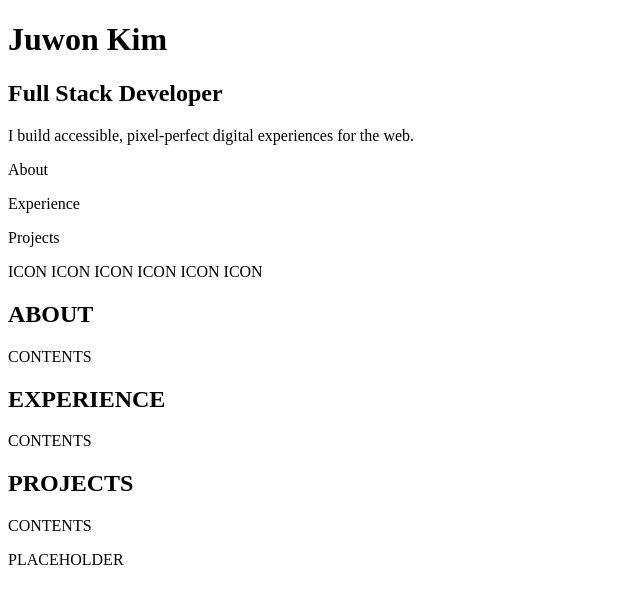
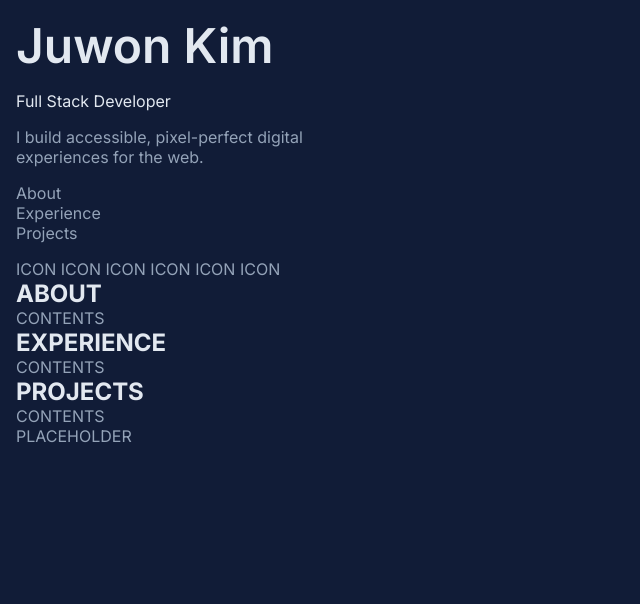
Before and after one commit to wonswe/project-portfolio, a plain HTML site: page index.html in a window 1280 px wide. Shown: the whole page, without its empty margins (0-640 px from the left). Drawn offline with Linux system fonts and the light colour scheme.

Commit message:
add main font and colors

```diff
--- a/index.html
+++ b/index.html
@@ -11,9 +11,12 @@
     <title>Juwon's Portfolio</title>
 </head>
 <body>
+    <div class="underlay"></div>
     <header>
-        <h1>Juwon Kim</h1>
-        <h2>Full Stack Developer</h2>
+        <a href="/">
+            <h1>Juwon Kim</h1>
+        </a>
+        <h4>Full Stack Developer</h4>
         <p>I build accessible, pixel-perfect digital experiences for the web.</p>
 
         <nav>
@@ -39,7 +42,7 @@
     <main>
         <section>
             <div>
-                <h2>ABOUT</h2>
+                <h2 class="lightText">ABOUT</h2>
             </div>
             <div>
                 CONTENTS
@@ -47,7 +50,7 @@
         </section>
         <section>
             <div>
-                <h2>EXPERIENCE</h2>
+                <h2 class="lightText">EXPERIENCE</h2>
             </div>
             <div>
                 CONTENTS
@@ -55,7 +58,7 @@
         </section>
         <section>
             <div>
-                <h2>PROJECTS</h2>
+                <h2 class="lightText">PROJECTS</h2>
             </div>
             <div>
                 CONTENTS
--- a/styles.css
+++ b/styles.css
@@ -0,0 +1,60 @@
+:root {
+    --color-accent: #5eead4;
+    --color-highlight: #e2e8f0;
+}
+
+* {
+    box-sizing: border-box;
+    margin: 0;
+    padding: 0;
+    font-family: 'Inter', sans-serif;
+}
+
+body {
+    background: #0f1728;
+    color: #94a3b8;
+    padding: 1rem;
+}
+
+.underlay {
+    position: fixed;
+    background: #172554;
+    inset: 0;
+    opacity: 0.35;
+}
+
+header,
+main,
+footer {
+    position: relative;
+    z-index: 10;
+}
+
+header {
+    display: flex;
+    flex-direction: column;
+    gap : 1rem;
+    max-width: 300px;
+}
+
+header h1 {
+    font-size: 48px;
+}
+
+header h1,
+header h4,
+.lightText {
+    color: var(--color-highlight);
+}
+
+header a {
+    text-decoration: none;
+}
+
+header h1 {
+    font-weight: 600;
+}
+
+header h4 {
+    font-weight: 400;
+}
```
